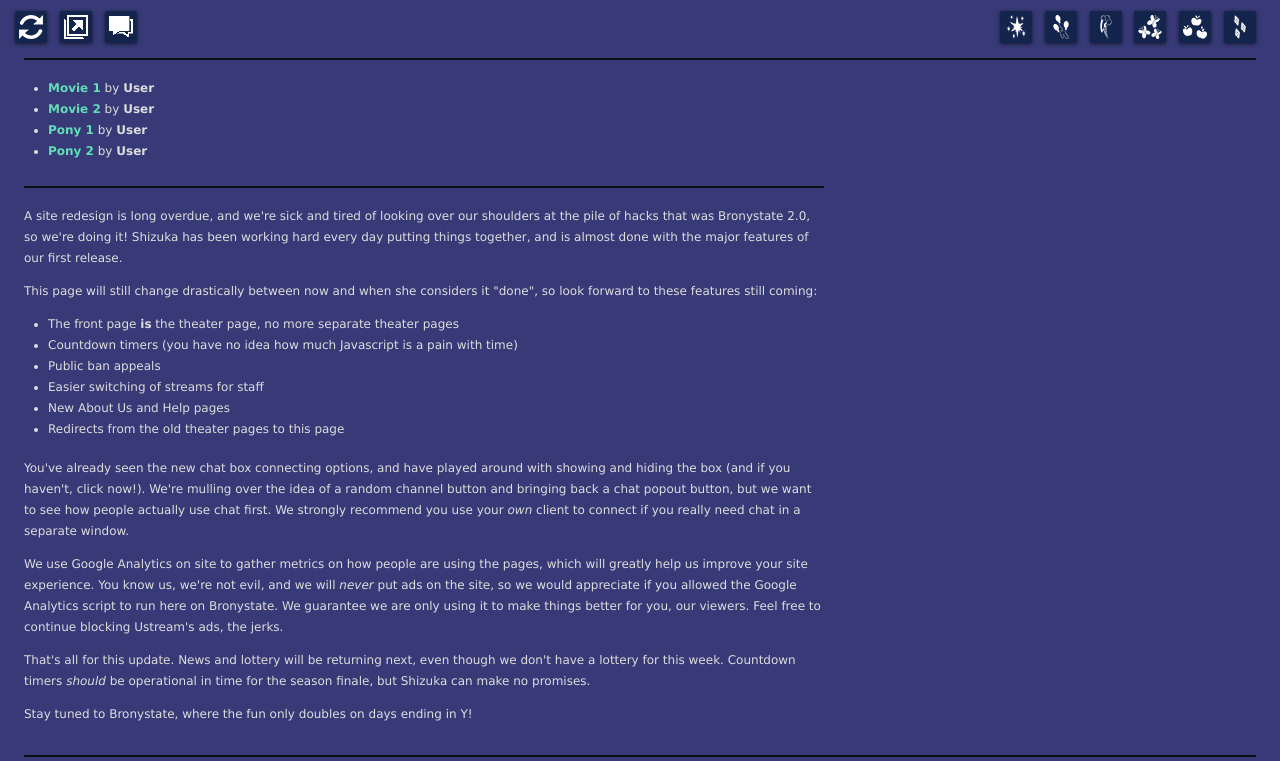
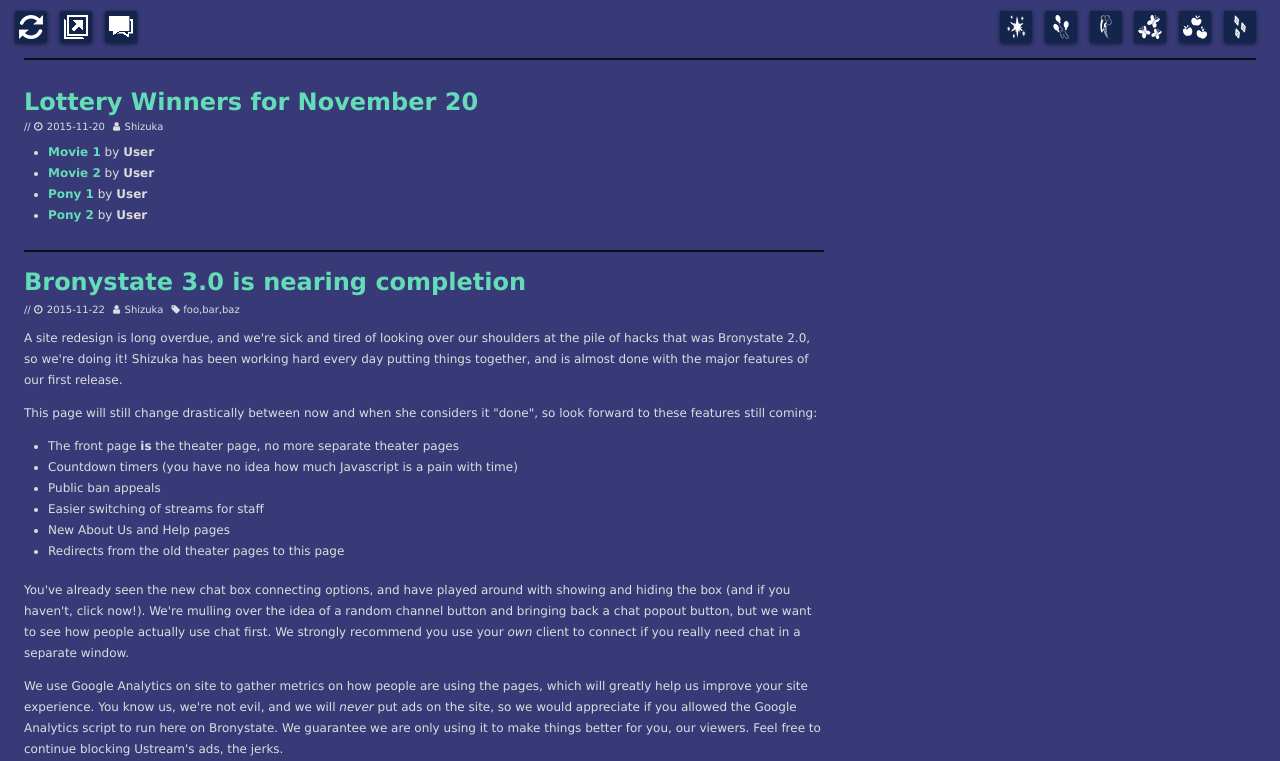
Before and after one commit to Bronystate/brstv3, a Jekyll site: the page built from index.md, in a window 1280 px wide, cut to the strip 557-1318 px from the top of the page. Built offline with Jekyll 4.4.1, drawn with Linux system fonts in a browser that asks for light colours; nearby versions of some CDN libraries.

Commit message:
added post info block include

```diff
--- /dev/null
+++ b/_includes/meta_postinfo.html
@@ -0,0 +1,10 @@
+{% assign post = include.post %}
+<h1><a href="{{ post.url }}">{{ post.title }}</a></h1>
+<div class="postinfo">
+  //
+  <span class="date">{{ post.date | date: '%F' }}</span>
+  <span class="author">{{ post.author }}</span>
+  {% unless include.skiptags %}{% if post.tags != empty %}<ul class="tags">
+    {% for tag in post.tags %}<li>{{ tag }}</li>{% endfor %}
+  </ul>{% endif %}{% endunless %}
+</div>
--- a/_includes/zone_news.html
+++ b/_includes/zone_news.html
@@ -21,12 +21,14 @@
 <div class="article-wrap">
 {% if latestlotto %}
 <article class="recentlottery">
+{% include meta_postinfo.html post=latestlotto skiptags=true %}
 {{ latestlotto.content }}
 </article>
 
 <hr>
 {% endif %}
 <article class="recentnews">
+{% include meta_postinfo.html post=latestnews %}
 {{ latestnews.content }}
 </article>
 </div>
--- a/_posts/2015-11-22-almost.md
+++ b/_posts/2015-11-22-almost.md
@@ -2,6 +2,7 @@
 title: Bronystate 3.0 is nearing completion
 author: Shizuka
 date: 2015-11-22
+tags: [foo, bar, baz]
 ---
 
 A site redesign is long overdue, and we're sick and tired of looking over
--- a/_sass/_globalstyles.scss
+++ b/_sass/_globalstyles.scss
@@ -27,7 +27,7 @@
 
 // TEXT SIZES
 $size-text:           12px;
-$size-text-small:     0.7em;
+$size-text-small:     10px;
 $size-title:          3em;
 $size-h1:             2em;
 $size-h2:             1.5em;
--- a/assets/css/main.scss
+++ b/assets/css/main.scss
@@ -184,6 +184,50 @@
   }
 }
 
+.postinfo {
+  font-size: $size-text-small;
+  margin-top: -0.5em;
+  margin-bottom: 1em;
+
+  .date {
+    &:before {
+      font-family: FontAwesome;
+      padding-right: 0.5ex;
+      content: "\f017"; //fa-clock-o
+    }
+  }
+
+  .author {
+    padding-left: 0.5em;
+    &:before {
+      font-family: FontAwesome;
+      padding-right: 0.5ex;
+      content: "\f007"; //fa-user
+    }
+  }
+
+  .tags {
+    display: inline;
+    padding-left: 0.5em;
+    margin-left: 0;
+
+    &:before {
+      font-family: FontAwesome;
+      content: "\f02b"; //fa-tag
+    }
+
+    li {
+      list-style-type: none;
+      display: inline;
+
+      &:not(:last-child):after {
+        content: ",";
+      }
+    }
+  }
+
+}
+
 strong {
   font-weight: bold;
 }
```
